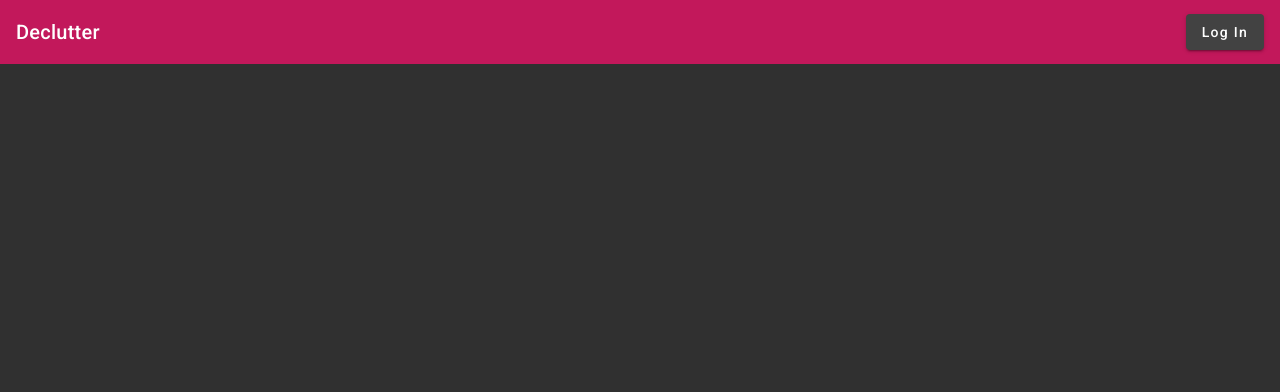
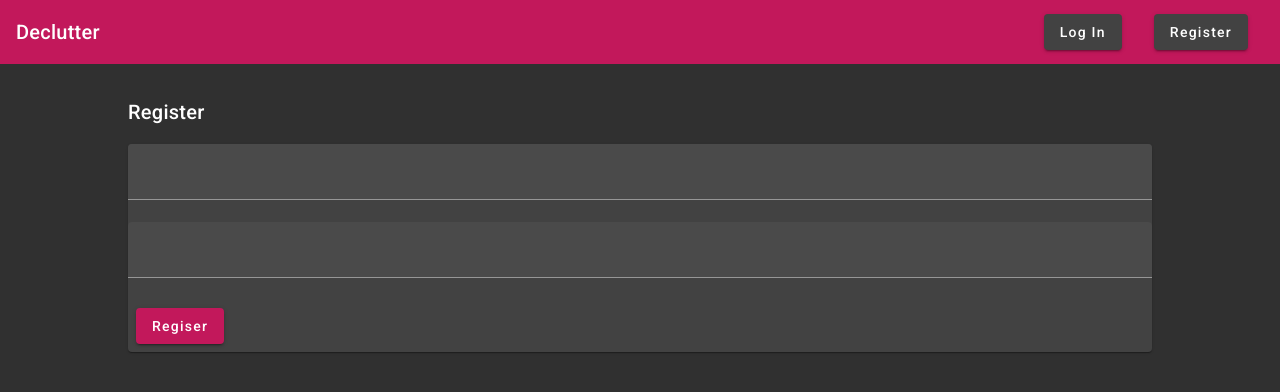
Before and after one commit to doug-newton/declutter-app, an Angular app: page /auth/register in a window 1280 px wide. Before the commit this address led to /. Shown: the top 392 px of the page. Built offline with nearby package versions, Linux system fonts and the light colour scheme.

Commit message:
add registration form

```diff
--- a/src/app/app-routing.module.ts
+++ b/src/app/app-routing.module.ts
@@ -1,9 +1,11 @@
 import { NgModule } from '@angular/core';
 import { RouterModule, Routes } from '@angular/router';
 import { LoginComponent } from './auth/login/login.component';
+import { RegisterComponent } from './auth/register/register.component';
 
 const routes: Routes = [
-  { path: 'auth/login', component: LoginComponent }
+  { path: 'auth/login', component: LoginComponent },
+  { path: 'auth/register', component: RegisterComponent }
 ];
 
 @NgModule({
--- a/src/app/app.module.ts
+++ b/src/app/app.module.ts
@@ -12,13 +12,15 @@ import { MatToolbarModule } from '@angular/material/toolbar'
 import { MatInputModule } from '@angular/material/input'
 import { MatCardModule } from '@angular/material/card'
 import { MatButtonModule } from '@angular/material/button';
-import { NavBarComponent } from './nav-bar/nav-bar.component'
+import { NavBarComponent } from './nav-bar/nav-bar.component';
+import { RegisterComponent } from './auth/register/register.component'
 
 @NgModule({
   declarations: [
     AppComponent,
     LoginComponent,
-    NavBarComponent
+    NavBarComponent,
+    RegisterComponent
   ],
   imports: [
     BrowserModule,
--- /dev/null
+++ b/src/app/auth/register/register.component.html
@@ -0,0 +1,16 @@
+<div id="wrapper">
+    <h2>Register</h2>
+    <mat-card>
+        <form [formGroup]="registerForm" (ngSubmit)="onRegister()">
+            <mat-form-field>
+                <input matInput type="email" formControlName="email">
+            </mat-form-field>
+            <mat-form-field>
+                <input matInput type="password" formControlName="password">
+            </mat-form-field>
+            <mat-card-actions>
+                <button mat-raised-button color="primary">Regiser</button>
+            </mat-card-actions>
+        </form>
+    </mat-card>
+</div>
--- /dev/null
+++ b/src/app/auth/register/register.component.scss
@@ -0,0 +1,8 @@
+#wrapper {
+    margin: 2rem auto;
+    width: 80%;
+}
+
+mat-form-field {
+    width: 100%;
+}
--- /dev/null
+++ b/src/app/auth/register/register.component.ts
@@ -0,0 +1,32 @@
+import { Component } from '@angular/core';
+import { FormControl, FormGroup } from '@angular/forms';
+import { AuthService } from '../../shared/auth.service';
+
+@Component({
+  selector: 'app-register',
+  templateUrl: './register.component.html',
+  styleUrl: './register.component.scss'
+})
+export class RegisterComponent {
+
+  constructor(
+    private auth: AuthService
+  ) { }
+
+  registerForm = new FormGroup({
+    email: new FormControl(''),
+    password: new FormControl('')
+  })
+
+  onRegister() {
+    if (!this.registerForm.valid) {
+      return
+    }
+
+    this.auth.register({
+      email: this.registerForm.value.email!,
+      password: this.registerForm.value.password!
+    })
+  }
+
+}
--- a/src/app/nav-bar/nav-bar.component.html
+++ b/src/app/nav-bar/nav-bar.component.html
@@ -2,10 +2,13 @@
     <span><a routerLink="/">Declutter</a></span>
     <div class="spacer"></div>
 
-    <button *ngIf="isLoggedIn$ | async; else notLoggedIn" mat-raised-button (click)="logOut()">Log Out</button>
+    <ng-container *ngIf="isLoggedIn$ | async; else notLoggedIn">
+        <button mat-raised-button (click)="logOut()">Log Out</button>
+    </ng-container>
 
     <ng-template #notLoggedIn>
         <button mat-raised-button (click)="logIn()">Log In</button>
+        <button mat-raised-button (click)="register()">Register</button>
     </ng-template>
 
 </mat-toolbar>
--- a/src/app/nav-bar/nav-bar.component.scss
+++ b/src/app/nav-bar/nav-bar.component.scss
@@ -6,3 +6,7 @@ a {
     text-decoration: none;
     color: white
 }
+
+button {
+    margin: 0 1rem
+}
--- a/src/app/nav-bar/nav-bar.component.ts
+++ b/src/app/nav-bar/nav-bar.component.ts
@@ -23,4 +23,8 @@ export class NavBarComponent {
   logIn() {
     this.router.navigate(['/auth/login'])
   }
+
+  register() {
+    this.router.navigate(['/auth/register'])
+  }
 }
--- a/src/app/shared/auth.service.ts
+++ b/src/app/shared/auth.service.ts
@@ -1,5 +1,6 @@
 import { HttpClient } from '@angular/common/http';
 import { Injectable } from '@angular/core';
+import { Router } from '@angular/router';
 import { BehaviorSubject, Observable, Subject, map } from 'rxjs';
 
 export interface UserCredentials {
@@ -13,13 +14,18 @@ export interface LoginResult {
   userId: string | null
 }
 
+export interface SignupResult {
+  message: string
+}
+
 @Injectable({
   providedIn: 'root',
 })
 export class AuthService {
 
   constructor(
-    private http: HttpClient
+    private http: HttpClient,
+    private router: Router
   ) { }
 
   private loggedInUser: Subject<LoginResult | null> = new BehaviorSubject<LoginResult | null>(null)
@@ -40,4 +46,12 @@ export class AuthService {
     this.loggedInUser.next(null)
   }
 
+  register(credentials: UserCredentials) {
+    this.http.post<SignupResult>('http://localhost:3000/api/user/signup', credentials).subscribe({
+      next: ((result: SignupResult) => {
+        this.router.navigate(['/auth/login'])
+      })
+    })
+  }
+
 }
```
